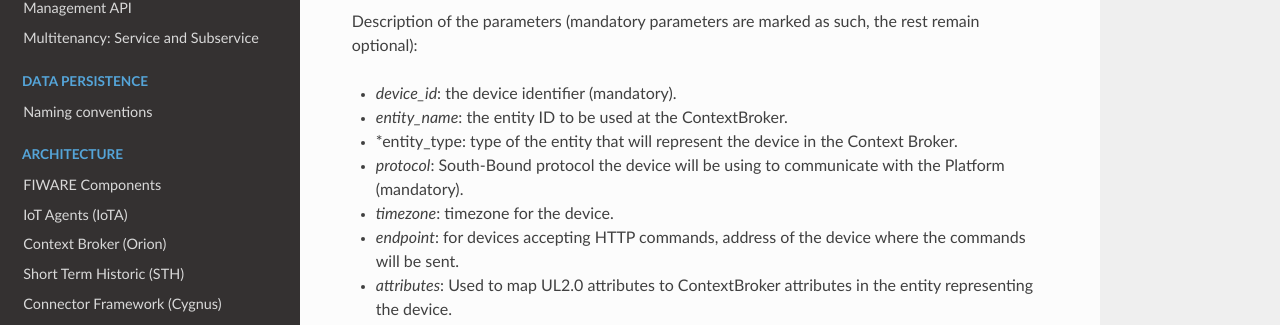
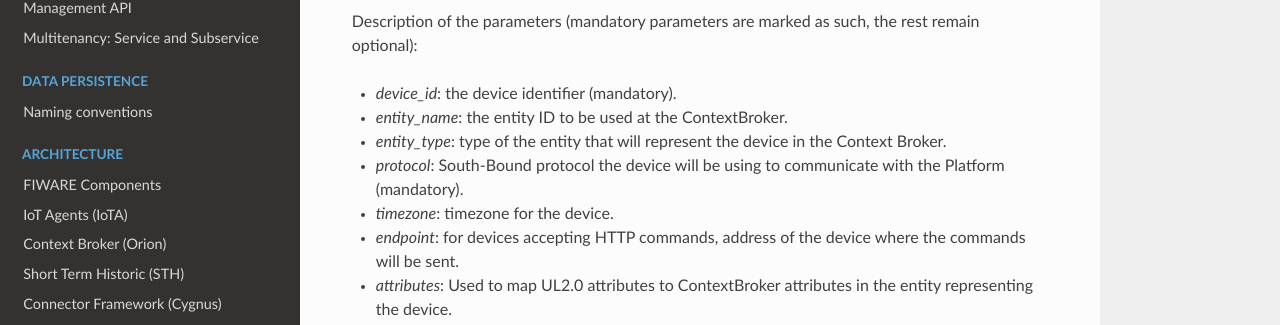
Before and after one commit to telefonicaid/thinking-cities, an MkDocs documentation site: the page built from docs/device_api.md, in a window 1280 px wide and 900 px high, scrolled down 2431 px. Shown: the part 126-451 px from the top of the window. Built offline with MkDocs 1.6.1, drawn with Linux system fonts in a browser that asks for light colours; nearby versions of some CDN libraries; old or Windows-style settings are respelled for this version of MkDocs; some of the changed text lies outside the part shown.

Commit message:
FIX raised in code review

```diff
--- a/docs/device_api.md
+++ b/docs/device_api.md
@@ -126,7 +126,7 @@ Description of the parameters (mandatory parameters are marked as such, the rest
 
 - *device_id*: the device identifier (mandatory).
 - *entity_name*: the entity ID to be used at the ContextBroker.
-- *entity_type: type of the entity that will represent the device in the Context Broker.
+- *entity_type*: type of the entity that will represent the device in the Context Broker.
 - *protocol*: South-Bound protocol the device will be using to communicate with the Platform (mandatory).
 - *timezone*: timezone for the device.
 - *endpoint*: for devices accepting HTTP commands, address of the device where the commands will be sent.
```
Also changed, not shown: other parts of docs/device_api.md (+1 -1 lines).
